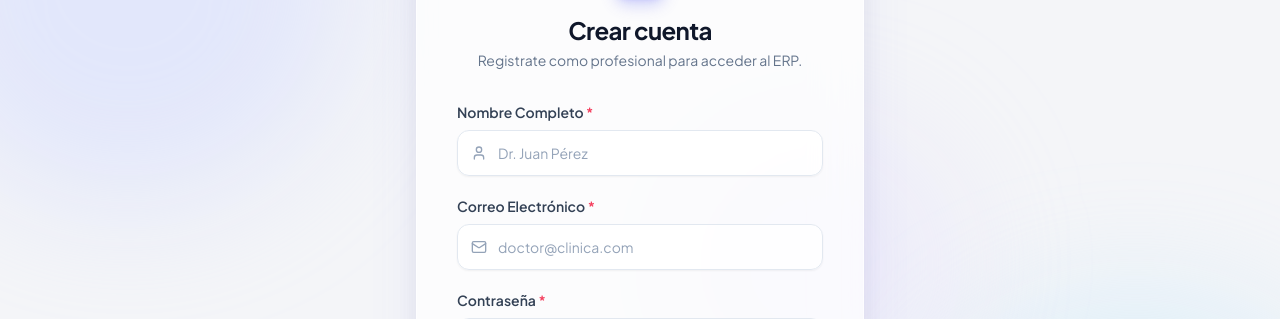
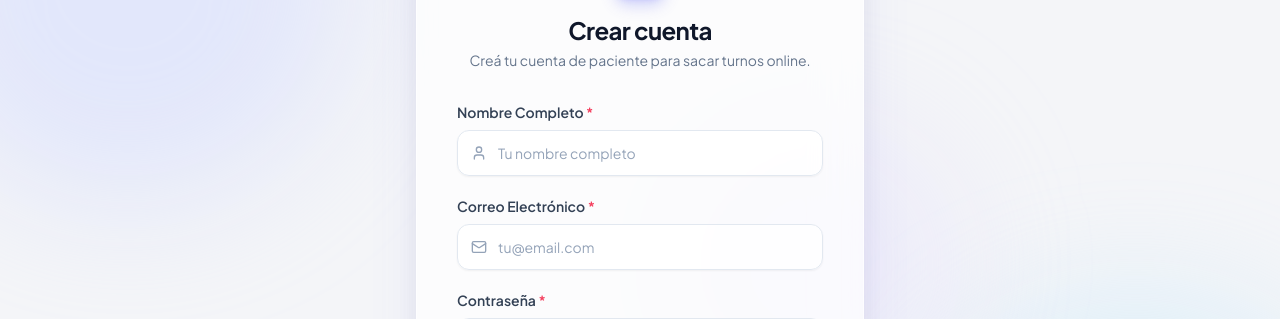
Before and after one commit to angelini-agus/pediatric-clinic-erp, a Next.js app in the folder apps/web/: page /register in a window 1280 px wide. Shown: the part 148-467 px from the top of the page. Built offline with nearby package versions, Linux system fonts and the light colour scheme; no server answers.

Commit message:
fix(web): make /register public for patient signup
/register was missing from PUBLIC_ROUTES, so anonymous patients were redirected to /login and could never create an account. Added it to the public set and updated the page copy from staff-oriented to patient-oriented.

```diff
--- a/apps/web/app/register/page.tsx
+++ b/apps/web/app/register/page.tsx
@@ -17,16 +17,20 @@ type RegisterPageState =
 
 /**
  * RegisterPage — Client Component.
- * Route: /register
+ * Route: /register (public)
  *
- * Alta de usuarios staff. Mismo flujo seguro que el login: envía a
- * `POST /api/auth/register` (BFF Route Handler) que:
+ * Auto-registro de PACIENTES. Envía a `POST /api/auth/register` (BFF
+ * Route Handler) que:
  *  1. Llama al backend NestJS `POST /api/v1/auth/register`.
  *  2. Persiste el JWT devuelto en una cookie **httpOnly + secure + sameSite=lax**.
  *  3. Devuelve solo el `user` al cliente (nunca el token).
  *
  * El navegador NO toca cookies ni headers — todo se hace server-side.
  * Tras un registro exitoso, redirige al dashboard para auto-login.
+ *
+ * SECURITY: el endpoint público siempre crea cuentas PATIENT. Los
+ * profesionales (DOCTOR/SECRETARY/ADMIN) los crea un admin vía
+ * POST /api/v1/auth/staff.
  */
 export default function RegisterPage(): React.JSX.Element {
   const router = useRouter();
@@ -101,7 +105,7 @@ export default function RegisterPage(): React.JSX.Element {
           </div>
           <h1 className="text-2xl font-bold tracking-tight text-slate-900">Crear cuenta</h1>
           <p className="mt-1 text-sm text-slate-500">
-            Registrate como profesional para acceder al ERP.
+            Creá tu cuenta de paciente para sacar turnos online.
           </p>
         </div>
 
@@ -127,7 +131,7 @@ export default function RegisterPage(): React.JSX.Element {
                 id="fullName"
                 type="text"
                 autoComplete="name"
-                placeholder="Dr. Juan Pérez"
+                placeholder="Tu nombre completo"
                 {...register('fullName')}
                 className={triggerClass(Boolean(errors.fullName))}
               />
@@ -148,7 +152,7 @@ export default function RegisterPage(): React.JSX.Element {
                 id="email"
                 type="email"
                 autoComplete="email"
-                placeholder="doctor@clinica.com"
+                placeholder="tu@email.com"
                 {...register('email')}
                 className={triggerClass(Boolean(errors.email))}
               />
--- a/apps/web/middleware.ts
+++ b/apps/web/middleware.ts
@@ -15,8 +15,9 @@ const TOKEN_COOKIE_NAME = 'token';
 // Routes accessible without authentication.
 // '/' → public landing page
 // '/login' → auth page
+// '/register' → patient self-registration (staff is created by an admin)
 // '/turnos' → future public patient portal
-const PUBLIC_ROUTES = ['/', '/login', '/turnos'];
+const PUBLIC_ROUTES = ['/', '/login', '/register', '/turnos'];
 
 export function middleware(request: NextRequest): NextResponse {
   const { pathname } = request.nextUrl;
```
